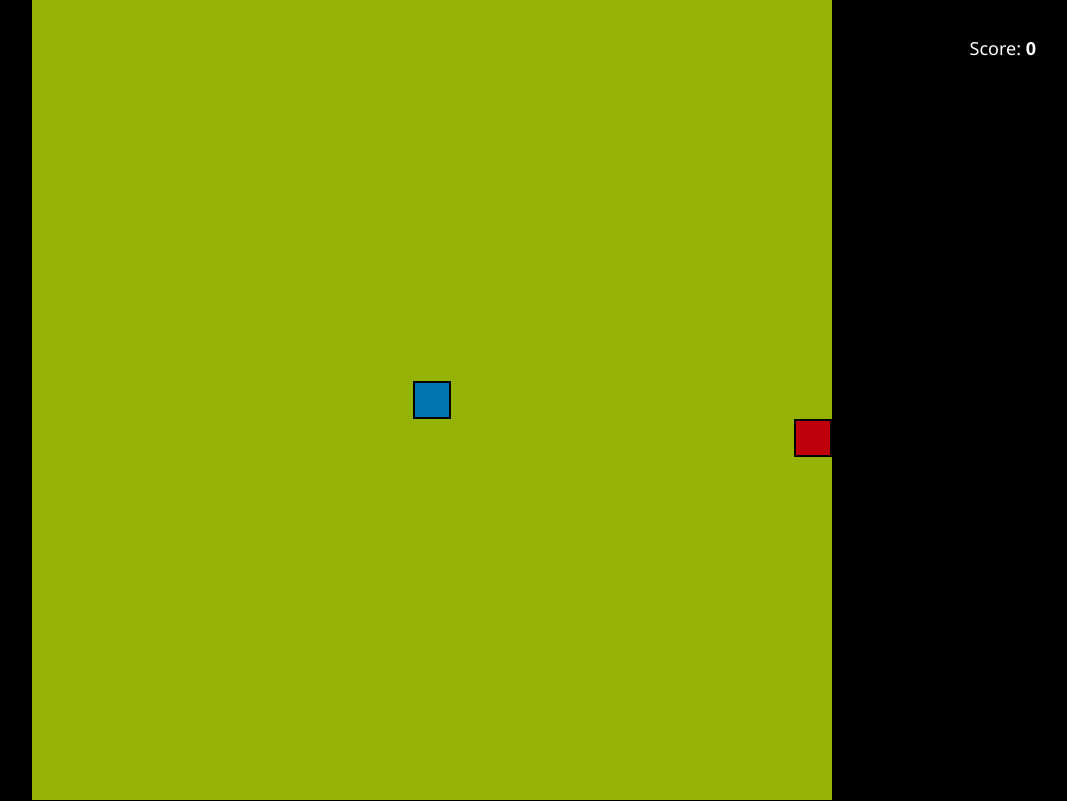
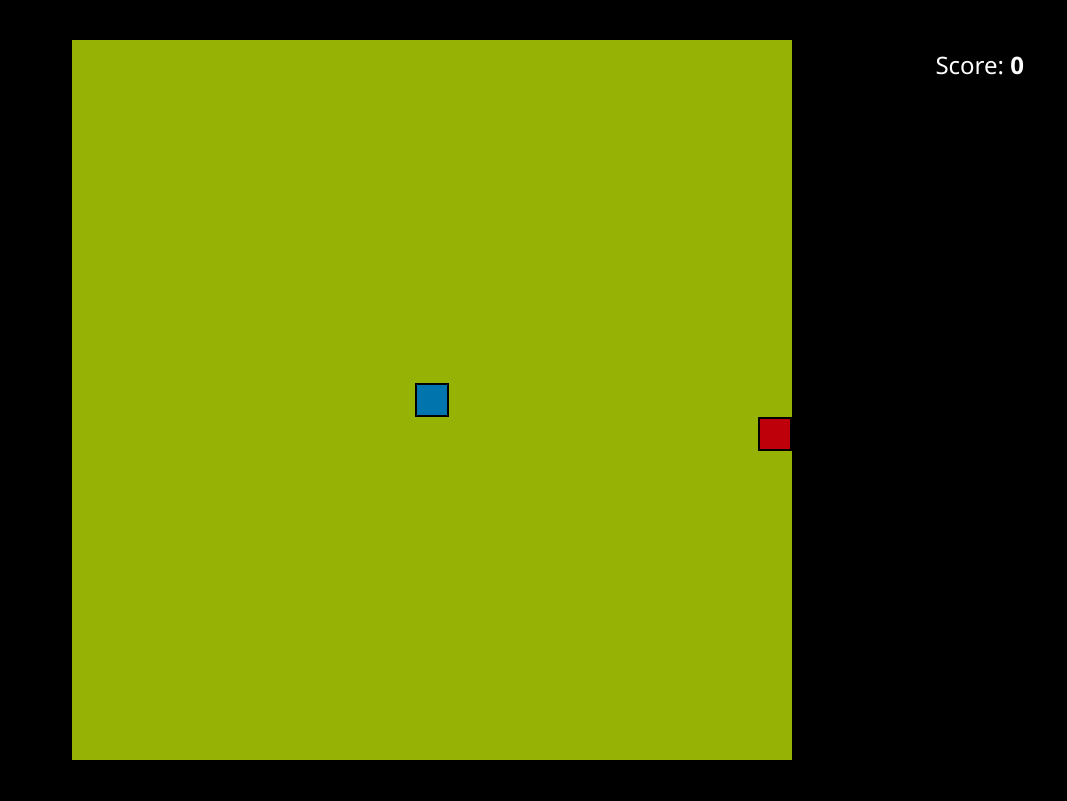
Before and after one commit to brighamandersen/snake, a plain HTML site: page index.html in a window 1280 px wide. Shown: the whole page, without its empty margins (208-1275 px from the left). Drawn offline with Linux system fonts and the light colour scheme.

Commit message:
Fixed styling

```diff
--- a/styles.css
+++ b/styles.css
@@ -14,8 +14,8 @@ body {
 
 #game-board {
     background-color: #96B205;
-    width: 100vmin;
-    height: 100vmin;
+    width: 90vmin;
+    height: 90vmin;
     display: grid;
     grid-template-rows: repeat(21, 1fr);
     grid-template-columns: repeat(21, 1fr);
@@ -33,9 +33,9 @@ body {
 }
 
 .score-box {
-    font-size: large;
+    font-size: x-large;
     color: white;
-    text-shadow: -2px 0 black, 0 2px black, 2px 0 black, 0 -2px black;
+    text-shadow: -1px 0 black, 0 1px black, 1px 0 black, 0 -1px black;
     position: absolute;
     top: 0;
     right: 0;
```
